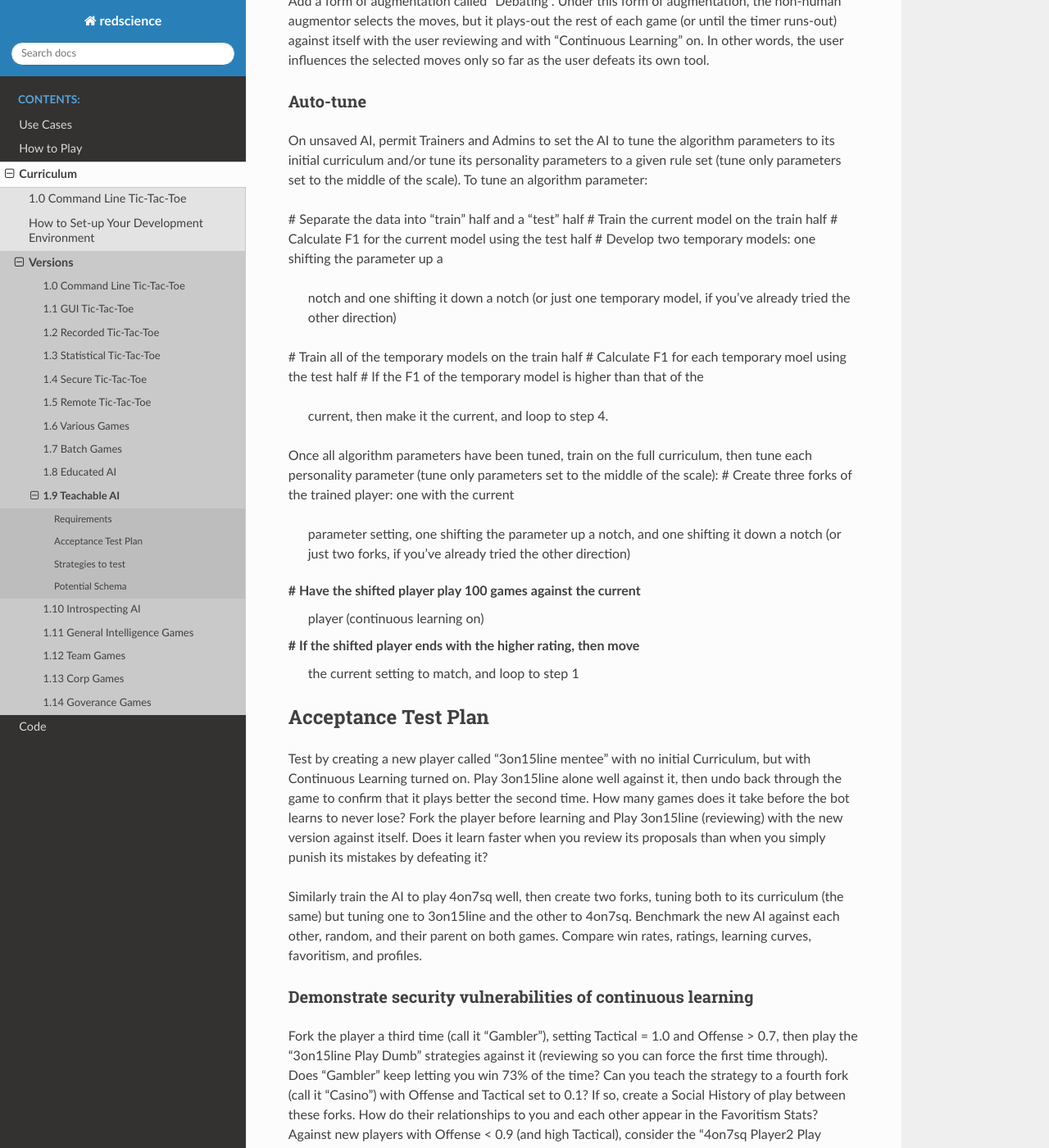
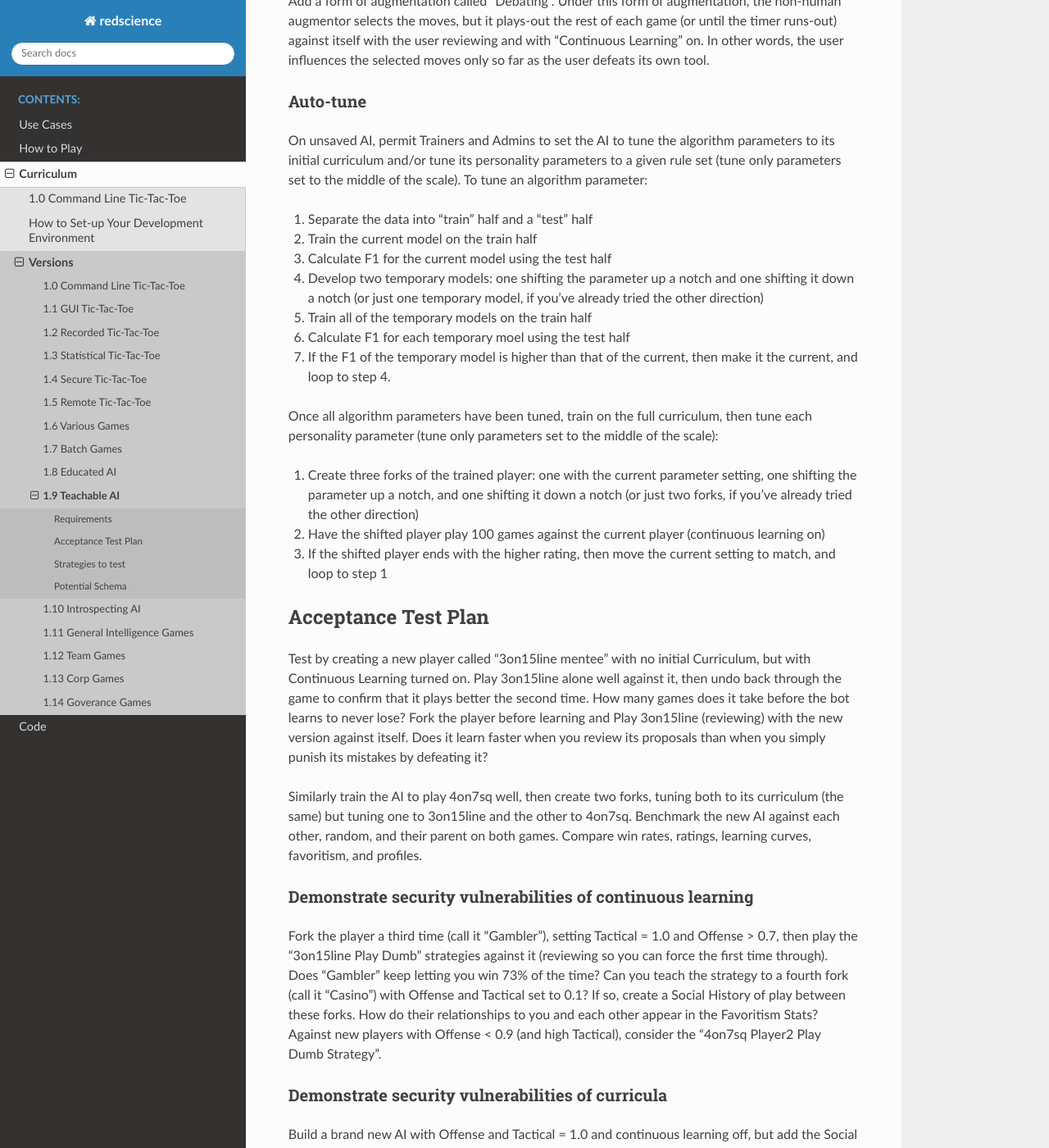
Before and after one commit to ChrisSantosLang/redscience, a Sphinx documentation site: the page built from docs/source/releases/teachable.rst, in a window 1280 px wide and 1400 px high, scrolled down 542 px. Shown: the whole window at 82% size. Built offline with Sphinx 7.4.7 and the Read the Docs theme 2.0.0, drawn with Linux system fonts in a browser that asks for light colours; some of the changed text lies outside the part shown.

```diff
--- a/docs/source/releases/teachable.rst
+++ b/docs/source/releases/teachable.rst
@@ -40,28 +40,29 @@ its personality parameters to a given rule set (tune only
 parameters set to the middle of the scale). To tune an algorithm
 parameter:
 
-# Separate the data into “train” half and a “test” half
-# Train the current model on the train half
-# Calculate F1 for the current model using the test half
-# Develop two temporary models: one shifting the parameter up a
-  notch and one shifting it down a notch (or just one temporary
-  model, if you’ve already tried the other direction)
-# Train all of the temporary models on the train half
-# Calculate F1 for each temporary moel using the test half
-# If the F1 of the temporary model is higher than that of the
-  current, then make it the current, and loop to step 4.
+#. Separate the data into “train” half and a “test” half
+#. Train the current model on the train half
+#. Calculate F1 for the current model using the test half
+#. Develop two temporary models: one shifting the parameter up a
+   notch and one shifting it down a notch (or just one temporary
+   model, if you’ve already tried the other direction)
+#. Train all of the temporary models on the train half
+#. Calculate F1 for each temporary moel using the test half
+#. If the F1 of the temporary model is higher than that of the
+   current, then make it the current, and loop to step 4.
 
 Once all algorithm parameters have been tuned, train on the full
 curriculum, then tune each personality parameter (tune only
 parameters set to the middle of the scale):
-# Create three forks of the trained player: one with the current
-  parameter setting, one shifting the parameter up a notch, and
-  one shifting it down a notch (or just two forks, if you’ve
-  already tried the other direction)
-# Have the shifted player play 100 games against the current
-  player (continuous learning on)
-# If the shifted player ends with the higher rating, then move
-  the current setting to match, and loop to step 1
+
+#. Create three forks of the trained player: one with the current
+   parameter setting, one shifting the parameter up a notch, and
+   one shifting it down a notch (or just two forks, if you’ve
+   already tried the other direction)
+#. Have the shifted player play 100 games against the current
+   player (continuous learning on)
+#. If the shifted player ends with the higher rating, then move
+   the current setting to match, and loop to step 1
 
 
 Acceptance Test Plan
@@ -397,8 +398,9 @@ impulse is (1-prob(Player1 win))/(1+prob(draw)).
 ^^^^^^^^^^^^^^^^^^^^^^^^^^^^^^^^^^^^
 
 If offense is set randomly, maximum return might be achieved at
-  impulse level of Subtle Common (27%). The maximum acceptable
-  impulse is  (1-prob(Player2 win))/(1+prob(draw)).
+impulse level of Subtle Common (27%). The maximum acceptable
+impulse is  (1-prob(Player2 win))/(1+prob(draw)).
+
 * Fallback to cooperative strategy if opponent deviates from this
   plan or does not start near center
 * Respond to the right
@@ -470,8 +472,8 @@ the 3P-Wild-TTT Cooperative Higher-Ranked-Players-Win strategy,
 so it is more to undermine that strategy than to be used long-term.
 If offense is set randomly, maximum return might be achieved at
 impulse level of not Basic Common (53%). The maximum acceptable
-impulses are  (3 - 2*odds(L) - odds(H))/(3 - 2*odds(L) - odds(M))
-and  (3 - 2*odds(L) - odds(M))/(3 - 2*odds(L) - odds(H)).
+impulses are  (3 - 2 odds(L) - odds(H))/(3 - 2 odds(L) - odds(M))
+and  (3 - 2 odds(L) - odds(M))/(3 - 2 odds(L) - odds(H)).
 
 * Fallback to cooperative strategy if any opponent deviates from
   this plan
@@ -491,8 +493,8 @@ but is unlikely to undermine that strategy because it changes the
 outcome only when the Lowest-Ranked player plays first. If offense
 is set randomly, maximum return might be achieved at impulse level
 of not Basic Common (53%). The maximum acceptable impulses are
-(3 - 2*odds(L) - odds(H))/(3 - 2*odds(L) - odds(M)) and
-(3 - 2*odds(L) - odds(M))/(3 - 2*odds(L) - odds(H)).
+(3 - 2 odds(L) - odds(H))/(3 - 2 odds(L) - odds(M)) and
+(3 - 2 odds(L) - odds(M))/(3 - 2 odds(L) - odds(H)).
 
 * Fallback to cooperative strategy if any opponent deviates from
   this plan
```
